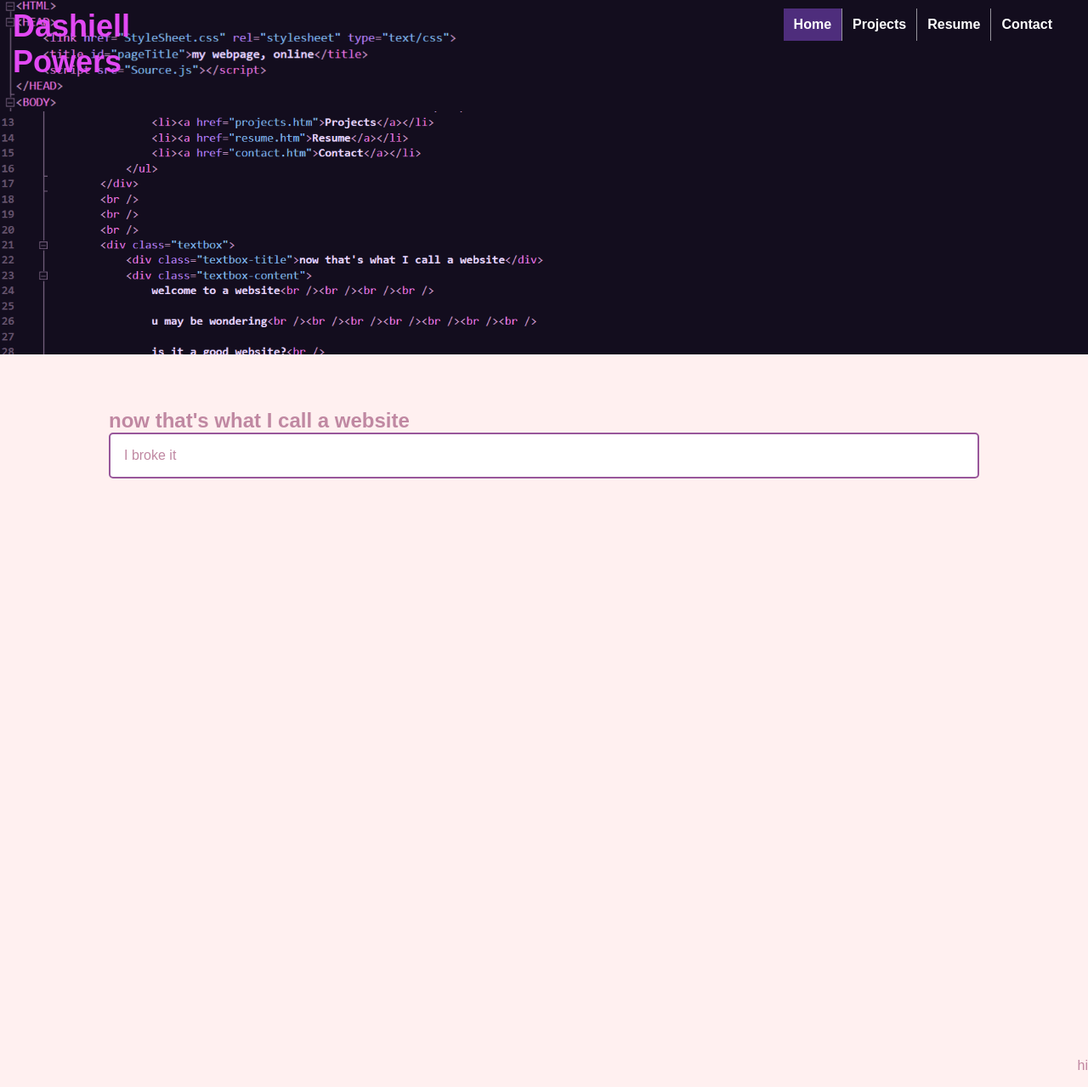
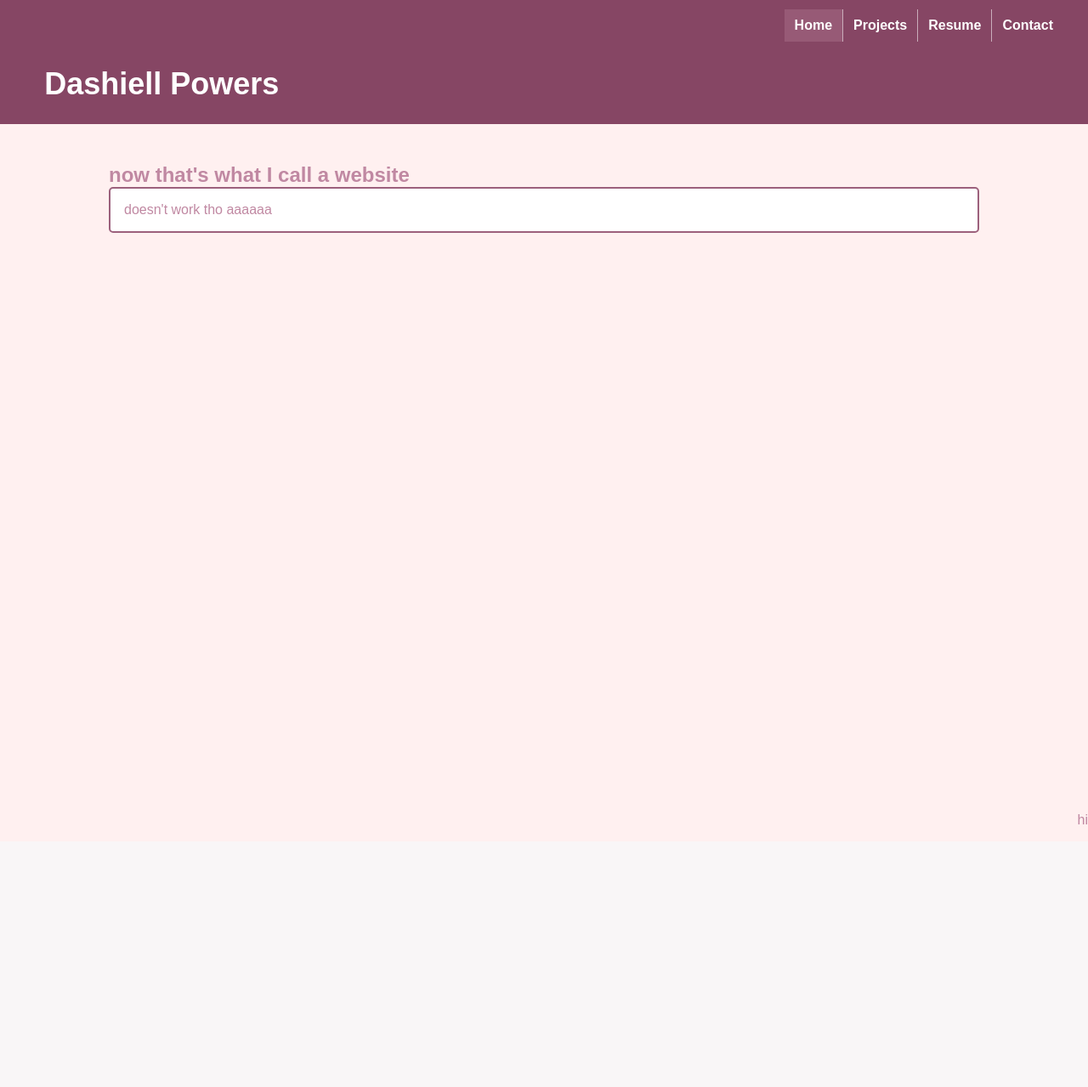
Before and after one commit to DashiellP/MyDangWebsite, a PHP site: page / in a window 1280 px wide. Shown: the whole page at 85% size. After the commit the page ends 990 px from the top, so only its background shows below. Run offline with PHP 8.4, Linux system fonts and the light colour scheme.

Commit message:
got rid of the broken stuff

```diff
--- a/Source.js
+++ b/Source.js
@@ -1,3 +1,3 @@
-function what(id) {
-	document.getElementById(id).innerText = "what";
+function makeSticky(id) {
+	document.getElementById(id).style.position = "sticky";
 }
--- a/StyleSheet.css
+++ b/StyleSheet.css
@@ -2,16 +2,21 @@ body {
     background-color: #fff0f0;
     color: #C088A2;
     margin: 0;
+    margin-top: 10%;
     font-family: Arial;
 }
 
-img.banner {
+.banner {
     float:left;
     clear:right;
     width:100%;
     margin: 0;
+    margin-top:-10%;
     padding-bottom:5%;
     overflow: auto;
+    position: fixed;
+    border: 1px solid #864664;
+    background-color: #864664;
 }
 
 .clearfix {
@@ -51,12 +56,11 @@ div.textbox-content {
     color: currentColor;
     background-color: white;
     padding: 16px;
-    border: 2px solid #98579b;
+    border: 2px solid #9c607c;
     border-radius: 5px;
 }
 
 div.container {
-    position: sticky;
     top: 0;
     display: block;
 }
@@ -66,13 +70,15 @@ a.nameTitle {
     font-weight: bold;
     font-size: 2.25em;
     text-decoration: none;
-    color:#e249f4;
+    color:white;
     display:inline;
     padding: 0px;
     margin: 0px;
+    margin-top: 6%;
     position: absolute;
-    left: 15px;
-    top: 10px;
+    left: 4%;
+    top: 0;
+    overflow:hidden;
 }
 
 ul.navbar {
@@ -108,15 +114,15 @@ ul.navbar > li a {
 }
 
 ul.navbar > li a:hover {
-    background-color: rgba(176, 49, 192, 0.75);
+    background-color: rgba(176, 123, 148, 0.75);
 }
 
 ul.navbar > li a.active {
-    background-color: rgba(98,57,155,0.75);
+    background-color: rgba(156, 96, 124, 0.75);
 }
 
 ul.navbar > li a.active:hover {
-    background-color: rgba(86,46,64,0.75);
+    background-color: rgba(176, 123, 148, 0.75);
 }
 
 ul.navbar > li a.dropdown:hover {
--- a/index.htm
+++ b/index.htm
@@ -5,9 +5,9 @@
     <script src="Source.js"></script>
 </HEAD>
 <BODY>
-        <div class="container parallax">
-            <img class="banner" src="Images/HeaderBG.png" />
-            <a class="nameTitle" href="index.htm">Dashiell<br />Powers</a>
+        <div style="top:0;position:sticky;display:block">
+            <div class="banner" style="height:10%"/>
+            <a class="nameTitle" href="index.htm">Dashiell Powers</a>
             <ul class="navbar">
                 <li><a class="active" href="index.htm">Home</a></li>
                 <li><a href="projects.htm">Projects</a></li>
@@ -15,13 +15,16 @@
                 <li><a href="contact.htm">Contact</a></li>
             </ul>
         </div>
+        <!--<div class="container parallax"></div>-->
         <br />
         <br />
         <br />
         <div class="textbox">
             <div class="textbox-title">now that's what I call a website</div>
             <div class="textbox-content">
-                I broke it
+                doesn't work tho
+
+                aaaaaa
             </div>
         </div>
         <br />
```
Also changed, not shown: Images/Banner3.png, Images/HeaderBG.png.
